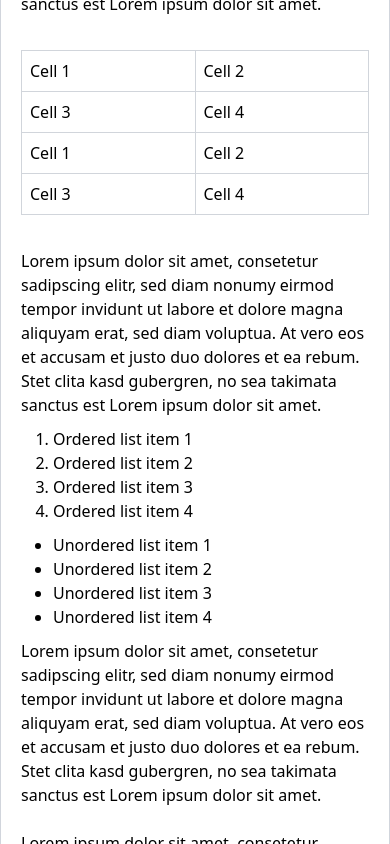
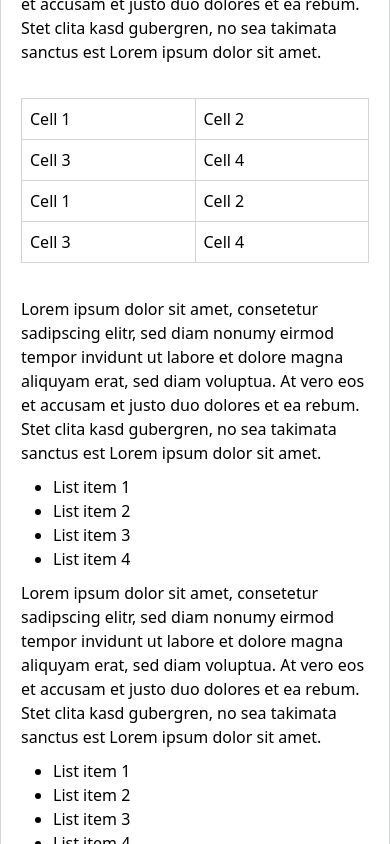
Before and after one commit to LouisLP/page-breaker, a Vue app: page / in a window 390 px wide. Shown: the part 1156-2000 px from the top of the page. Built offline with nearby package versions, Linux system fonts and the light colour scheme.

Commit message:
Increased height and guidelines in base text (for showing off breakpoints)

```diff
--- a/src/components/RichTextEditor.vue
+++ b/src/components/RichTextEditor.vue
@@ -16,7 +16,7 @@ const editorContent = ref<string>(`
   <br />
 
   <p>
-    Lorem ipsum dolor sit amet, consetetur sadipscing elitr, sed diam nonumy eirmod tempor invidunt
+    Break at <b>1200</b> for a list, or <b>820</b> for a table/image overflow. Lorem ipsum dolor sit amet, consetetur sadipscing elitr, sed diam nonumy eirmod tempor invidunt
     ut labore et dolore magna aliquyam erat, sed diam voluptua. At vero eos et accusam et justo duo
     dolores et ea rebum. Stet clita kasd gubergren, no sea takimata sanctus est Lorem ipsum dolor sit
     amet. Lorem ipsum dolor sit amet, consetetur sadipscing elitr, sed diam nonumy eirmod tempor
@@ -69,18 +69,11 @@ const editorContent = ref<string>(`
     sit amet.
   </p>
 
-  <ol>
-    <li>Ordered list item 1</li>
-    <li>Ordered list item 2</li>
-    <li>Ordered list item 3</li>
-    <li>Ordered list item 4</li>
-  </ol>
-
   <ul>
-    <li>Unordered list item 1</li>
-    <li>Unordered list item 2</li>
-    <li>Unordered list item 3</li>
-    <li>Unordered list item 4</li>
+    <li>List item 1</li>
+    <li>List item 2</li>
+    <li>List item 3</li>
+    <li>List item 4</li>
   </ul>
 
   <p>
@@ -90,7 +83,12 @@ const editorContent = ref<string>(`
     amet.
   </p>
 
-  <br />
+  <ul>
+    <li>List item 1</li>
+    <li>List item 2</li>
+    <li>List item 3</li>
+    <li>List item 4</li>
+  </ul>
 
   <p>
     Lorem ipsum dolor sit amet, consetetur sadipscing elitr, sed diam nonumy eirmod tempor invidunt
@@ -264,7 +262,7 @@ const setPageBreak = (): void => {
         v-for="(page, index) in pages"
         :key="index"
         class="page border border-gray-300 p-5 mb-4 bg-white shadow-sm"
-        :style="{ height: pageHeight + 80 + 'px', overflow: 'hidden' }"
+        :style="{ height: pageHeight + 120 + 'px', overflow: 'hidden' }"
       >
         <div class="text-xs text-gray-500 mb-2">Page {{ index + 1 }}</div>
         <div v-html="page" class="page-content mb-24"></div>
```
